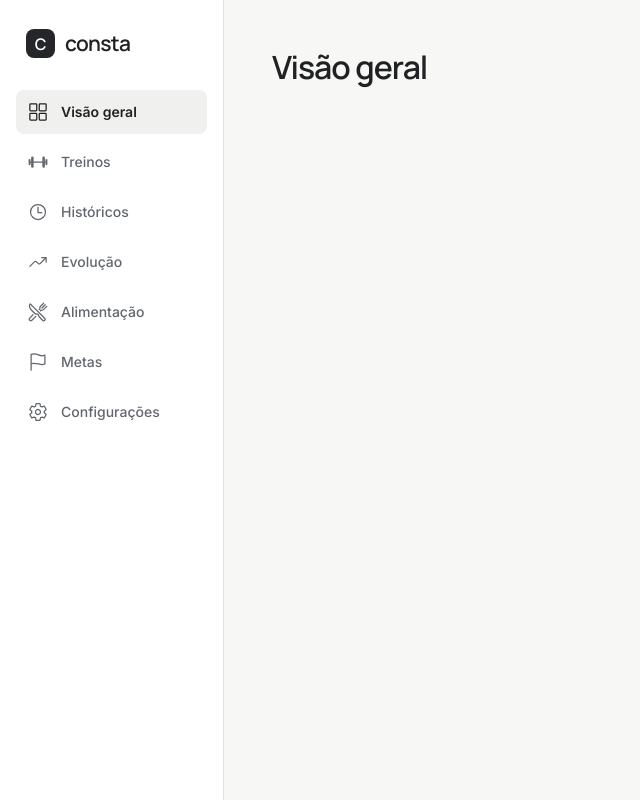
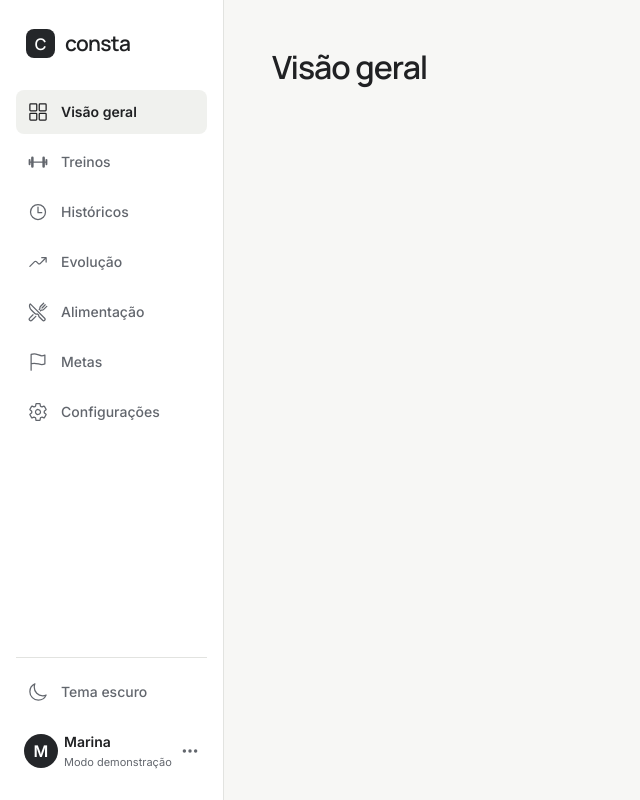
Before and after one commit to Gpeder/projeto_01, a React (Vite) app in the folder apps/web/: page / in a window 1280 px wide. Shown: the whole page, without its empty margins (0-640 px from the left). Built offline with nearby package versions, Linux system fonts and the light colour scheme.

Commit message:
adição de tema escuro e tema claro, perfil usuário mockado

```diff
--- a/apps/web/index.html
+++ b/apps/web/index.html
@@ -4,6 +4,16 @@
     <meta charset="UTF-8" />
     <link rel="icon" type="image/svg+xml" href="/favicon.svg" />
     <meta name="viewport" content="width=device-width, initial-scale=1.0" />
+    <script>
+      try {
+        const theme = localStorage.getItem('consta:theme')
+        if (theme === 'light' || theme === 'dark') {
+          document.documentElement.dataset.theme = theme
+        }
+      } catch {
+        // Sem acesso ao armazenamento, as cores seguem o tema do sistema.
+      }
+    </script>
     <link rel="preconnect" href="https://fonts.googleapis.com" />
     <link rel="preconnect" href="https://fonts.gstatic.com" crossorigin />
     <link
--- a/apps/web/src/components/layout/AppLayout.tsx
+++ b/apps/web/src/components/layout/AppLayout.tsx
@@ -4,12 +4,27 @@ import Sidebar from './Sidebar'
 
 export default function AppLayout({ children }: { children: ReactNode }) {
   const [menuOpen, setMenuOpen] = useState(false)
+  const [isDarkTheme, setIsDarkTheme] = useState(() => {
+    const theme = document.documentElement.dataset.theme
+    return theme ? theme === 'dark' : window.matchMedia('(prefers-color-scheme: dark)').matches
+  })
   const menuId = useId()
   const menuTitleId = useId()
   const dialogRef = useRef<HTMLDialogElement>(null)
   const triggerRef = useRef<HTMLButtonElement>(null)
   const closeButtonRef = useRef<HTMLButtonElement>(null)
   const desktopSidebarRef = useRef<HTMLElement>(null)
+
+  useEffect(() => {
+    const systemTheme = window.matchMedia('(prefers-color-scheme: dark)')
+
+    function followSystemTheme(event: MediaQueryListEvent) {
+      if (!document.documentElement.dataset.theme) setIsDarkTheme(event.matches)
+    }
+
+    systemTheme.addEventListener('change', followSystemTheme)
+    return () => systemTheme.removeEventListener('change', followSystemTheme)
+  }, [])
 
   useEffect(() => {
     const desktop = window.matchMedia('(min-width: 801px)')
@@ -38,6 +53,18 @@ export default function AppLayout({ children }: { children: ReactNode }) {
 
   function closeMenu() {
     dialogRef.current?.close()
+  }
+
+  function toggleTheme() {
+    const theme = isDarkTheme ? 'light' : 'dark'
+    document.documentElement.dataset.theme = theme
+    setIsDarkTheme(theme === 'dark')
+
+    try {
+      localStorage.setItem('consta:theme', theme)
+    } catch {
+      // A troca continua funcionando nesta sessão se o armazenamento estiver indisponível.
+    }
   }
 
   function handleMenuKeyDown(event: KeyboardEvent<HTMLDialogElement>) {
@@ -77,9 +104,9 @@ export default function AppLayout({ children }: { children: ReactNode }) {
 
       <aside
         ref={desktopSidebarRef}
-        className="fixed inset-y-0 left-0 hidden w-56 overflow-y-auto border-r border-border bg-surface px-4 pt-7 pb-5 min-[801px]:block"
+        className="fixed inset-y-0 left-0 hidden w-56 flex-col overflow-y-auto border-r border-border bg-surface px-4 pt-7 pb-5 min-[801px]:flex"
       >
-        <Sidebar />
+        <Sidebar isDarkTheme={isDarkTheme} onToggleTheme={toggleTheme} />
       </aside>
 
       <div className="min-[801px]:ml-56">
@@ -110,15 +137,15 @@ export default function AppLayout({ children }: { children: ReactNode }) {
         aria-labelledby={menuTitleId}
         onClose={handleMenuClosed}
         onKeyDown={handleMenuKeyDown}
-        className="fixed inset-y-0 left-0 m-0 h-dvh max-h-none w-56 max-w-[calc(100vw-2rem)] overflow-y-auto border-0 border-r border-border bg-surface px-4 pt-7 pb-5 text-foreground opacity-0 transition-opacity duration-(--duration-normal) ease-out open:opacity-100 backdrop:bg-background/80 motion-reduce:transition-none starting:open:opacity-0"
+        className="fixed inset-y-0 left-0 m-0 h-dvh max-h-none w-56 max-w-[calc(100vw-2rem)] overflow-y-auto border-0 border-r border-border bg-surface px-4 pt-7 pb-5 text-foreground opacity-0 transition-opacity duration-(--duration-normal) ease-out open:flex open:flex-col open:opacity-100 backdrop:bg-background/80 motion-reduce:transition-none starting:open:opacity-0"
       >
-        <div className="mb-6 flex items-center justify-between gap-2">
+        <div className="mb-6 flex shrink-0 items-center justify-between gap-2">
           <h2 id={menuTitleId} className="text-base">Menu</h2>
           <Button ref={closeButtonRef} variant="ghost" onClick={closeMenu} aria-label="Fechar menu">
             Fechar
           </Button>
         </div>
-        <Sidebar onNavigate={closeMenu} />
+        <Sidebar isDarkTheme={isDarkTheme} onToggleTheme={toggleTheme} onNavigate={closeMenu} />
       </dialog>
     </div>
   )
--- a/apps/web/src/components/layout/Sidebar.tsx
+++ b/apps/web/src/components/layout/Sidebar.tsx
@@ -3,10 +3,13 @@ import { NavLink } from 'react-router'
 import { defineCustomElement } from 'ionicons/components/ion-icon.js'
 import {
   barbellOutline,
+  ellipsisHorizontal,
   flagOutline,
   gridOutline,
+  moonOutline,
   restaurantOutline,
   settingsOutline,
+  sunnyOutline,
   timeOutline,
   trendingUpOutline,
 } from 'ionicons/icons'
@@ -32,13 +35,15 @@ const menuItems: MenuItem[] = [
 const menuItemClassName = 'flex min-h-11 items-center gap-[0.8125rem] rounded-lg px-3 py-2 text-left text-sm font-medium text-muted'
 
 type SidebarProps = {
+  isDarkTheme: boolean
+  onToggleTheme: () => void
   onNavigate?: () => void
 }
 
-export default function Sidebar({ onNavigate }: SidebarProps) {
+export default function Sidebar({ isDarkTheme, onToggleTheme, onNavigate }: SidebarProps) {
   return (
     <>
-      <p className="flex items-center gap-2.5 px-2.5 pb-7.5 font-heading font-semibold">
+      <p className="flex shrink-0 items-center gap-2.5 px-2.5 pb-7.5 font-heading font-semibold">
         <span
           aria-hidden="true"
           className="grid size-7.25 shrink-0 place-items-center rounded-lg bg-primary text-on-primary"
@@ -47,7 +52,7 @@ export default function Sidebar({ onNavigate }: SidebarProps) {
         </span>
         <span className="text-[1.3125rem] tracking-[-0.04375rem]">consta</span>
       </p>
-      <nav aria-label="Principal" className="flex flex-col gap-1.5">
+      <nav aria-label="Principal" className="flex shrink-0 flex-col gap-1.5">
         {menuItems.map(({ label, icon, to }) => {
           const content = (
             <>
@@ -77,6 +82,39 @@ export default function Sidebar({ onNavigate }: SidebarProps) {
           )
         })}
       </nav>
+      <div className="mt-auto shrink-0 pt-6">
+        <div className="border-t border-border pt-3">
+          <button
+            type="button"
+            onClick={onToggleTheme}
+            className={`${menuItemClassName} w-full cursor-pointer transition-[background-color,color,opacity] duration-(--duration-fast) ease-standard hover:bg-surface-muted hover:text-foreground active:opacity-80 motion-reduce:transition-none`}
+          >
+            {createElement('ion-icon', {
+              icon: isDarkTheme ? sunnyOutline : moonOutline,
+              class: 'size-5 shrink-0',
+              'aria-hidden': 'true',
+            })}
+            <span>{isDarkTheme ? 'Tema claro' : 'Tema escuro'}</span>
+          </button>
+          <div className="mt-2 flex items-center gap-1.5 rounded-lg px-2 py-2.5">
+            <span
+              aria-hidden="true"
+              className="grid size-8.5 shrink-0 place-items-center rounded-full bg-primary font-semibold text-on-primary"
+            >
+              M
+            </span>
+            <div className="flex min-w-0 flex-1 flex-col gap-0.5">
+              <span className="truncate text-sm font-semibold">Marina</span>
+              <span className="truncate text-[0.6875rem] text-muted">Modo demonstração</span>
+            </div>
+            {createElement('ion-icon', {
+              icon: ellipsisHorizontal,
+              class: 'size-4.5 shrink-0 text-muted',
+              'aria-hidden': 'true',
+            })}
+          </div>
+        </div>
+      </div>
     </>
   )
 }
```
